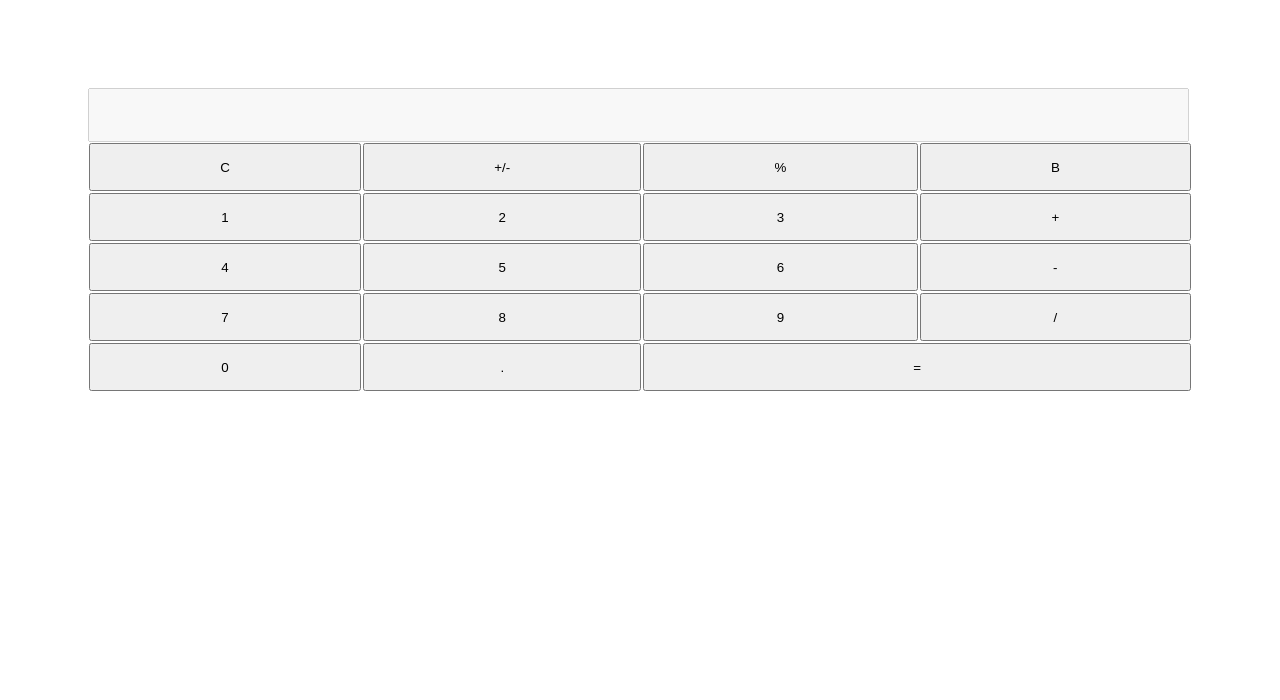
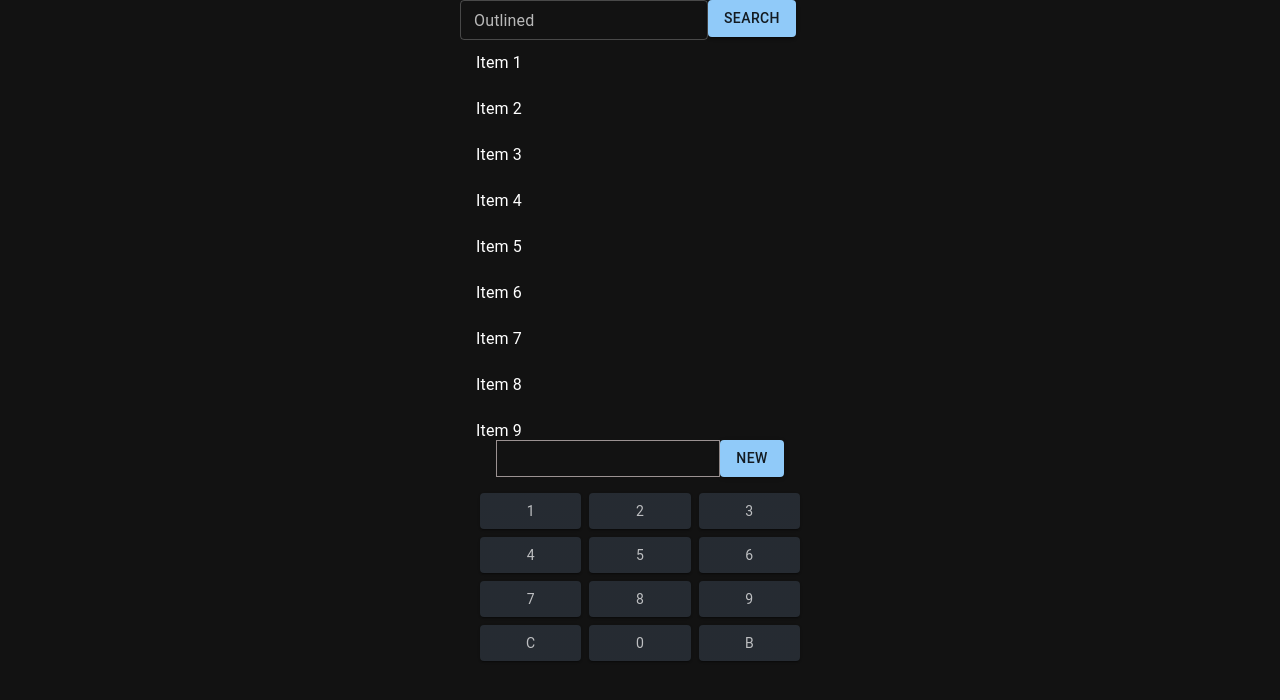
Before and after one commit to Yugha13/Caller_UI, a React (Create React App) app: page / in a window 1280 px wide. Shown: the top 700 px of the page. Built offline with nearby package versions, Linux system fonts and the light colour scheme.

Commit message:
added dailer ui

```diff
--- a/package.json
+++ b/package.json
@@ -3,6 +3,10 @@
   "version": "0.1.0",
   "private": true,
   "dependencies": {
+    "@emotion/react": "^11.11.4",
+    "@emotion/styled": "^11.11.0",
+    "@mui/icons-material": "^5.15.13",
+    "@mui/material": "^5.15.13",
     "@testing-library/jest-dom": "^5.17.0",
     "@testing-library/react": "^13.4.0",
     "@testing-library/user-event": "^13.5.0",
@@ -10,6 +14,7 @@
     "react-dom": "^18.2.0",
     "react-router-dom": "^6.22.2",
     "react-scripts": "5.0.1",
+    "react-window": "^1.8.10",
     "web-vitals": "^2.1.4"
   },
   "scripts": {
--- a/public/index.html
+++ b/public/index.html
@@ -3,7 +3,7 @@
 <head>
   <meta charset="UTF-8">
   <meta name="viewport" content="width=device-width, initial-scale=1.0">
-  <title>Document</title>
+  <title>Contact</title>
 </head>
 <body>
   <div id="root"></div>
--- a/src/App.js
+++ b/src/App.js
@@ -1,35 +1,27 @@
-import React,{useState} from 'react'
-import './style.css'
+import React from 'react'
+import Dial from './components/Dial'
+import Contact from './components/Contact'
+import { ThemeProvider, createTheme } from '@mui/material/styles'
+import { CssBaseline } from '@mui/material'
 
-const App = () => {
-  const [state,setstate] = useState("");
-  const nums = ["C","+/-","%","B",'1','2','3',"+",'4','5','6',"-",'7','8','9',"/",'0',".","="]
-  const handleCal = (value)=>{
-    if(value=='='){
-      return setstate(eval(state));
-    }
-    if(value=="B"){
+const darkTheme = createTheme({
+  palette: {
+    mode: 'dark'
+  }
+})
 
-    }
-    if(value=="C"){
-      return setstate('')
-    }
-    return setstate(state + value)
-  }
+const app = () => {
   return (
-    <div className='overall'>
-      <input disabled value={state} style={{textAlign: 'right'}}/>
-      <table className='grid'>
-          {nums.map(num=>{
-              return (
-              <td className={`${(num=="=")?"span2":null}`}>
-                  <button onClick={(e)=>handleCal(num)}>{num}</button>
-              </td>
-              )
-          })}
-      </table>
-    </div>
+    <ThemeProvider theme={darkTheme}>
+      <CssBaseline/>
+    <form>
+      <Contact/>
+      <div style={{float: 'buttom'}}>
+      <Dial />
+      </div>
+    </form>
+    </ThemeProvider>
   )
 }
 
-export default App
+export default app
--- /dev/null
+++ b/src/app.css
@@ -0,0 +1,7 @@
+.numInput{
+    border: solid 1px rgb(155, 146, 146);
+    width: 70%;
+    padding: .3rem;
+    text-align: center;
+    color:rgb(198, 225, 216);
+}
--- /dev/null
+++ b/src/components/Contact.js
@@ -0,0 +1,58 @@
+import * as React from 'react';
+import Box from '@mui/material/Box';
+import ListItem from '@mui/material/ListItem';
+import ListItemButton from '@mui/material/ListItemButton';
+import ListItemText from '@mui/material/ListItemText';
+import { FixedSizeList } from 'react-window';
+import TextField from '@mui/material/TextField';
+import Button from '@mui/material/Button';
+
+
+function renderRow(props) {
+  const { index, style } = props;
+
+  return (
+    <ListItem style={style} key={index} component="div" disablePadding>
+      <ListItemButton>
+        <ListItemText primary={`Item ${index + 1}`} />
+      </ListItemButton>
+    </ListItem>
+  );
+}
+
+export default function VirtualizedList() {
+  return (
+    <div style={{display:'flex',justifyContent:'center'}}>
+      <div style={{display: 'flex', justifyContent: 'center', flexDirection: 'column'}}>
+        <div>
+
+      <TextField
+       id="outlined-basic"
+       label="Outlined"
+       variant="outlined"
+       size="small"
+       />
+      <Button
+      variant="contained"
+      >Search</Button>
+      </div>
+
+
+    <Box
+    sx={{ width: '100%', height: 400, maxWidth: 360, bgcolor: 'background.paper'}}
+    >
+      <FixedSizeList
+        height={400}
+        width={360}
+        itemSize={46}
+        itemCount={200}
+        overscanCount={5}
+        >
+        {renderRow}
+      </FixedSizeList>
+    </Box>
+
+    </div>
+    </div>
+  );
+}
--- /dev/null
+++ b/src/components/Dial.js
@@ -0,0 +1,67 @@
+import * as React from 'react';
+import { styled } from '@mui/material/styles';
+import Grid from '@mui/material/Grid';
+import Paper from '@mui/material/Paper';
+import Box from '@mui/material/Box';
+import TextField from '@mui/material/TextField';
+import Button from '@mui/material/Button';
+import '../app.css'
+
+
+
+const Item = styled(Paper)(({ theme }) => ({
+  backgroundColor: theme.palette.mode === 'dark' ? '#1A2027' : '#fff',
+  ...theme.typography.body2,
+  padding: theme.spacing(1),
+  textAlign: 'center',
+  color: theme.palette.text.secondary,
+}));
+
+
+export default function RowAndColumnSpacing() {
+  const [num,setnum]=React.useState([])
+  const arr =[1,2,3,4,5,6,7,8,9,'C',0,'B']
+  const handleValue=(val)=>{
+    if(val=='C'){
+      setnum([]);
+      return 0;
+    }
+    if(val=='B'){
+      let tempNum = [...num];
+      tempNum?.pop();
+      setnum(tempNum);
+      return;
+
+    }
+    if(num.length <= 10){
+      setnum([...num, val]);
+    }
+  }
+
+  const handleSave=()=>{
+
+  }
+
+  return (
+    <div style={{display: 'flex', justifyContent: 'center', width: '100%'}}>
+    <div style={{width: '25%'}}>
+      <div style={{ display: 'flex', justifyContent: 'center', marginBottom: '1rem' }}>
+        <div className='numInput'>{num?.map(item=>(item))}</div>
+        <Button
+        variant="contained"
+        onClick={handleSave}
+        >New</Button>
+      </div>
+      <Box sx={{ width: '100%' }}>
+        <Grid container rowSpacing={1} columnSpacing={{ xs: 1, sm: 1, md: 1 }}>
+          {arr.map((val)=>(
+            <Grid item xs={4}>
+              <Item onClick={()=>handleValue(val)}>{val}</Item>
+            </Grid>
+          ))}
+        </Grid>
+      </Box>
+    </div>
+    </div>
+  );
+}
--- a/src/index.js
+++ b/src/index.js
@@ -1,6 +1,6 @@
 import React from 'react';
 import ReactDOM from 'react-dom/client';
-import App from './App';
+import App from './App.js';
 
 const root = ReactDOM.createRoot(document.getElementById('root'));
 root.render(
--- a/src/style.css
+++ /dev/null
@@ -1,20 +0,0 @@
-.grid{
-    display: grid;
-    grid-template-columns: auto auto auto auto;
-}
-
-.grid button{
-    width: 100%;
-    height: 3rem;
-}
-.span2{
-    grid-column: 3 / 5;
-}
-input{
-    width:99%;
-    height: 3rem;
-}
-
-.overall{
-    padding: 5rem;
-}
```
Also changed, not shown: public/404.html (deleted, +0 -11 lines), 1 other file (tests, documents, lock files or other folders).
